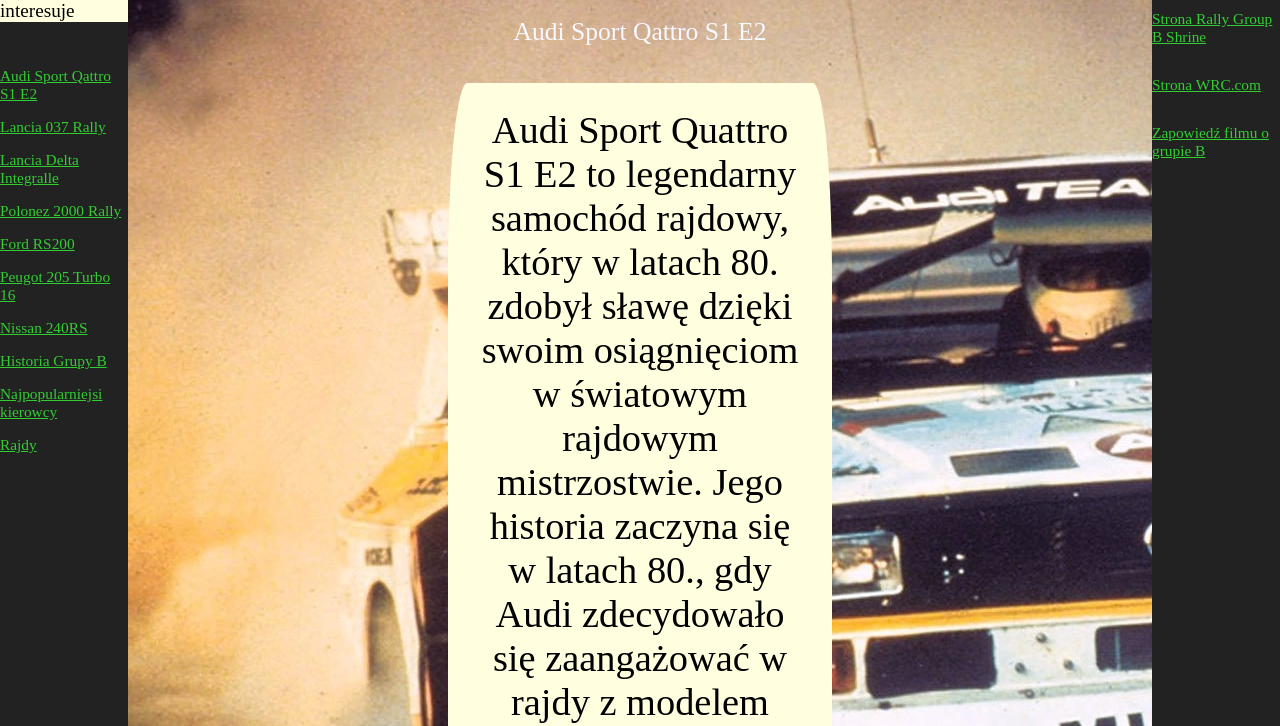
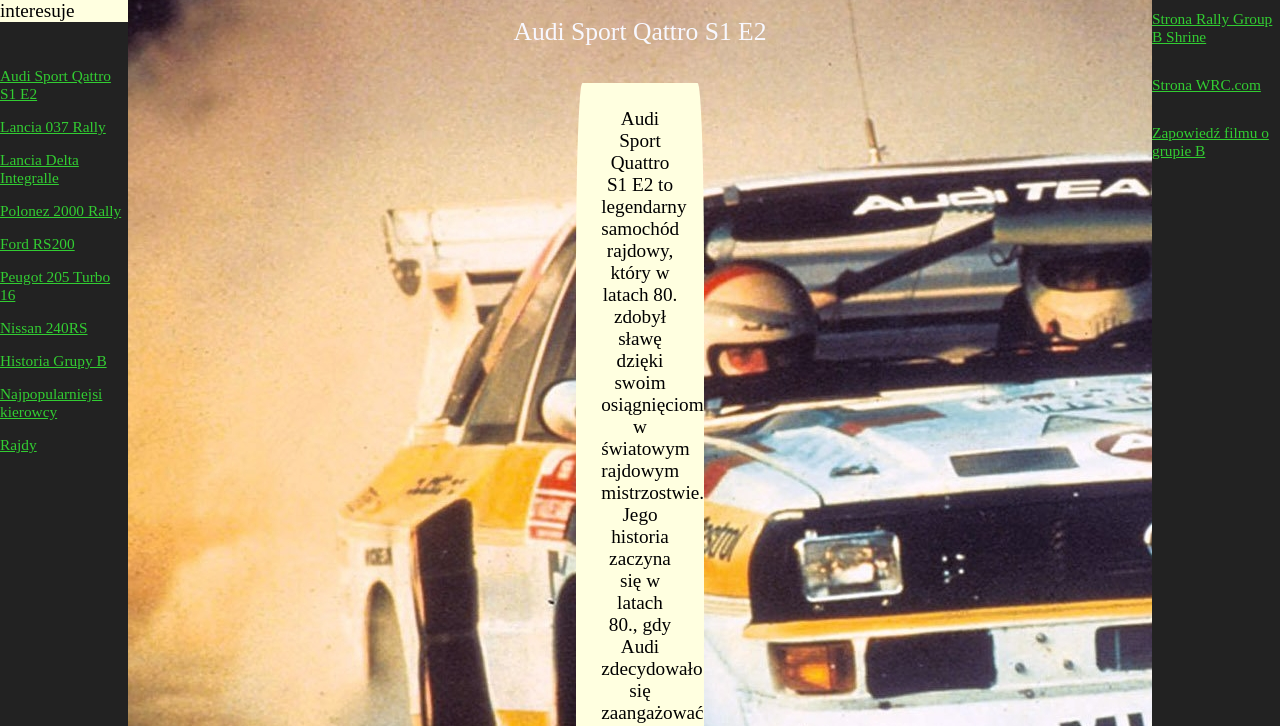
Before and after one commit to kacperruptm1/7-samochod-w---poprawa, a plain HTML site: page index.html in a window 1280 px wide. Shown: the part 74-800 px from the top of the page. Drawn offline with Linux system fonts and the light colour scheme.

Commit message:
Update index_css.css

```diff
--- a/index_css.css
+++ b/index_css.css
@@ -60,8 +60,8 @@ width: 100%; height: 2%; float: left}
 
 #g{font-size: 1.2vw; color: limegreen}
 
-#Qattro{padding: 2%; width: 30vw; height: 200%; text-align: center; margin: 0 auto; background-color: lightyellow; border-radius: 5%; font-size: 3vw}
-@media (max-width: 600px) { #Qattro {padding: 2%; width: 100vw; height: 200%; text-align: center; margin: 0 auto; background-color: limegreen; border-radius: 5%; font-size: 1.5vw}}
+#Qattro{padding: 2%; width: 10vw; height: 200%; text-align: center; margin: 0 auto; background-color: lightyellow; border-radius: 5%; font-size: 1.5vw}
+@media (max-width: 600px) { #Qattro {padding: 2%; width: 30vw; height: 200%; text-align: center; margin: 0 auto; background-color: limegreen; border-radius: 5%; font-size: 1.5vw}}
 @media (min-width: 601px) and (max-width: 1200px){ #Qattro {padding: 2%; width: 50%; height: 200%; text-align: center; margin: 0 auto; background-color: cornflowerblue; border-radius: 5%; font-size: 1.5vw}}
 #L037{padding: 2%; width: 50%; height: 200%; text-align: center; margin: 0 auto; background-color: lightyellow; border-radius: 5%; font-size: 1.5vw}
 
```
